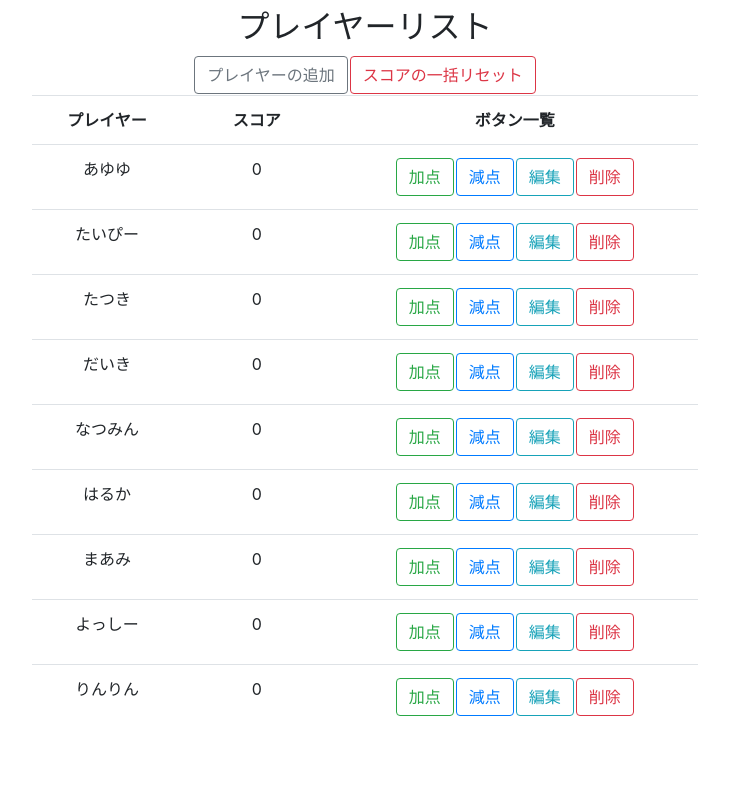
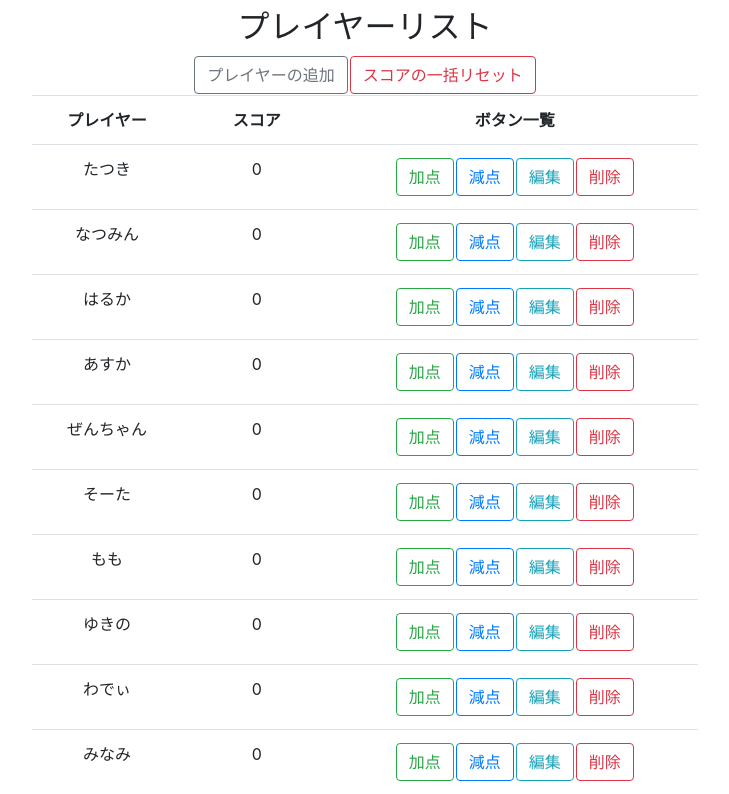
Before and after one commit to YuukiHayashi0510/RecCount, a Flask app: page / in a window 1280 px wide. Shown: the part 61-855 px from the top of the page, without its empty margins (275-1004 px from the left). Before the commit the page ends 777 px from the top, so only its background shows below. Run offline with Flask 2, Linux system fonts and the light colour scheme; some libraries are stand-ins or nearby versions.

```diff
--- a/app.py
+++ b/app.py
@@ -74,8 +74,11 @@ def add():
         player = [date_added, added_player, score_initialized]
         # 配列に追加
         players.append(player)
-        saveCSV(players)
-        return render_template('add.html')
+        if added_player != "":
+            saveCSV(players)
+            return render_template('add.html')
+        else:
+            return redirect(url_for('main'))
 
 
 # Playerを更新
--- a/csv/players.csv
+++ b/csv/players.csv
@@ -1,10 +1,11 @@
 date,player,score
-2022-02-05,あゆゆ,0
-2022-02-05,たいぴー,0
 2022-02-05,たつき,0
-2022-02-05,だいき,0
 2022-02-05,なつみん,0
 2022-02-05,はるか,0
-2022-02-05,まあみ,0
-2022-02-05,よっしー,0
-2022-02-05,りんりん,0
+2022-02-12,あすか,0
+2022-02-12,ぜんちゃん,0
+2022-02-12,そーた,0
+2022-02-12,もも,0
+2022-02-12,ゆきの,0
+2022-02-12,わでぃ,0
+2022-02-13,みなみ,0
--- a/templates/layout.html
+++ b/templates/layout.html
@@ -23,29 +23,6 @@
     <script src="https://code.jquery.com/jquery-3.3.1.slim.min.js" integrity="sha384-q8i/X+965DzO0rT7abK41JStQIAqVgRVzpbzo5smXKp4YfRvH+8abtTE1Pi6jizo" crossorigin="anonymous"></script>
     <script src="https://cdnjs.cloudflare.com/ajax/libs/popper.js/1.14.7/umd/popper.min.js" integrity="sha384-UO2eT0CpHqdSJQ6hJty5KVphtPhzWj9WO1clHTMGa3JDZwrnQq4sF86dIHNDz0W1" crossorigin="anonymous"></script>
     <script src="https://stackpath.bootstrapcdn.com/bootstrap/4.3.1/js/bootstrap.min.js" integrity="sha384-JjSmVgyd0p3pXB1rRibZUAYoIIy6OrQ6VrjIEaFf/nJGzIxFDsf4x0xIM+B07jRM" crossorigin="anonymous"></script>
-    <script type="module">
-        // Import the functions you need from the SDKs you need
-        import { initializeApp } from "https://www.gstatic.com/firebasejs/9.6.6/firebase-app.js";
-        import { getAnalytics } from "https://www.gstatic.com/firebasejs/9.6.6/firebase-analytics.js";
-        // TODO: Add SDKs for Firebase products that you want to use
-        // https://firebase.google.com/docs/web/setup#available-libraries
-
-        // Your web app's Firebase configuration
-        // For Firebase JS SDK v7.20.0 and later, measurementId is optional
-        const firebaseConfig = {
-            apiKey: "AIzaSyD8S2Ms-Pk3vrlQmKVDTC8YtX9bAsAwFe0",
-            authDomain: "reccount-b80fc.firebaseapp.com",
-            projectId: "reccount-b80fc",
-            storageBucket: "reccount-b80fc.appspot.com",
-            messagingSenderId: "528432155064",
-            appId: "1:528432155064:web:27049f6a9c32302aa5a74d",
-            measurementId: "G-JZEGRT2RHC"
-        };
-
-        // Initialize Firebase
-        const app = initializeApp(firebaseConfig);
-        const analytics = getAnalytics(app);
-    </script>
 </body>
 
 </html>
```
Also changed, not shown: templates/result.html (added).
